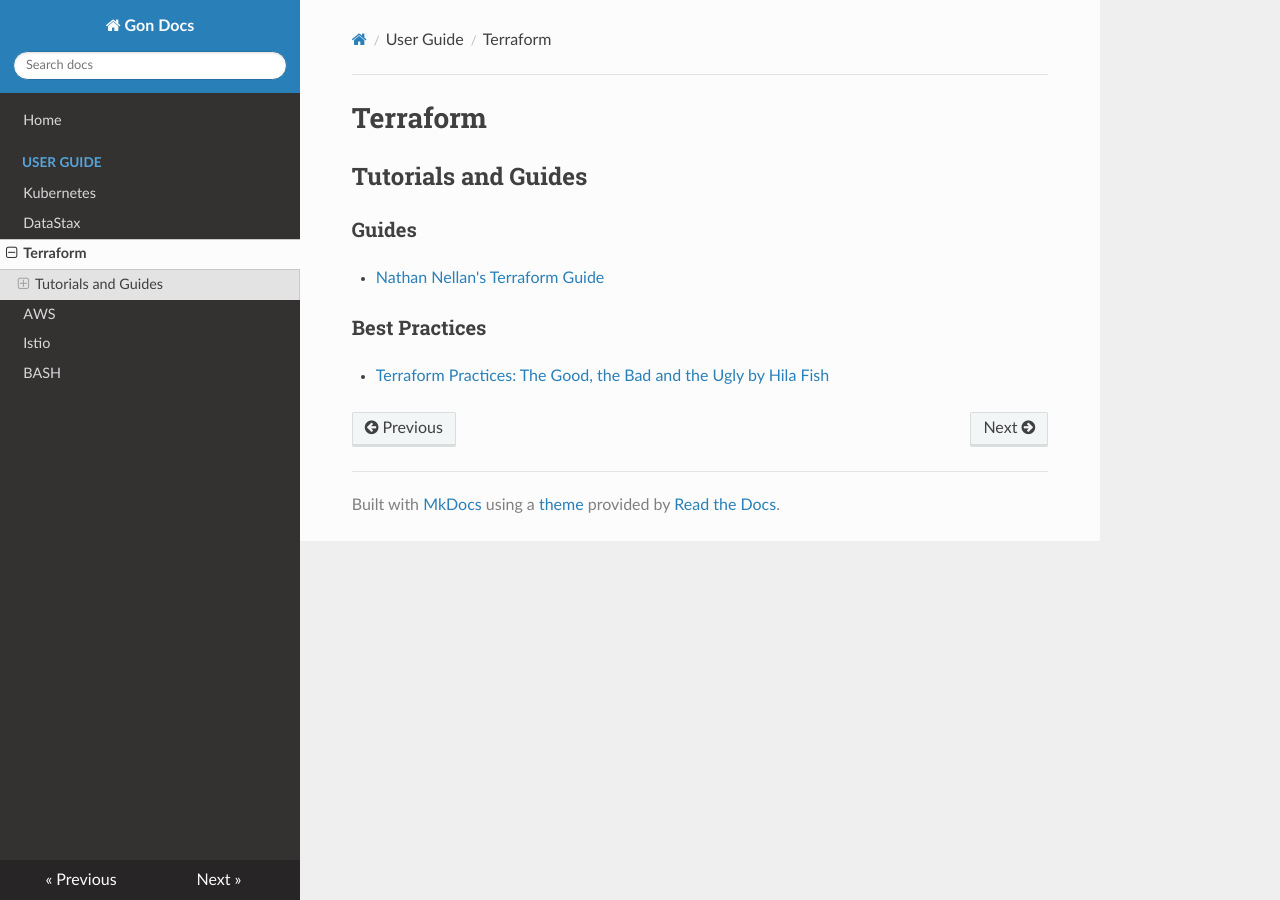
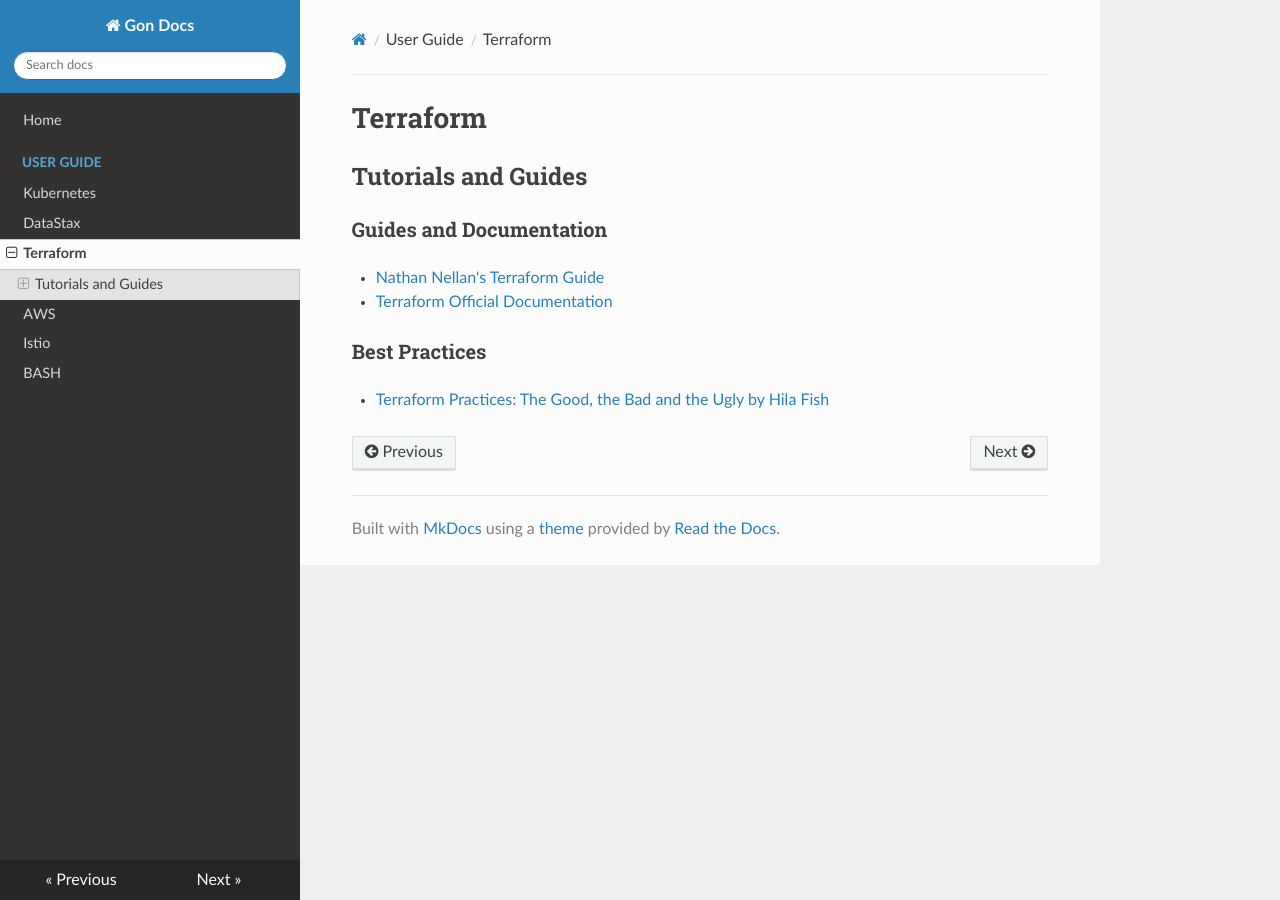
Before and after one commit to gonkun/gonkun, an MkDocs documentation site: the page built from docs/terraform.md, in a window 1280 px wide. Built offline with MkDocs 1.6.1, drawn with Linux system fonts in a browser that asks for light colours; nearby versions of some CDN libraries.

Commit message:
Adding Terraform documentation

```diff
--- a/docs/terraform.md
+++ b/docs/terraform.md
@@ -3,8 +3,9 @@
 
 ## Tutorials and Guides
 
-### Guides
+### Guides and Documentation
 - [Nathan Nellan's Terraform Guide](https://github.com/nnellans/terraform-guide)
+- [Terraform Official Documentation](https://developer.hashicorp.com/terraform/docs)
 
 ### Best Practices
 - [Terraform Practices: The Good, the Bad and the Ugly by Hila Fish](https://www.youtube.com/watch?v=xGYPbrbHBls)
```
Also changed, not shown: site/index.html, site/search/search_index.json, site/terraform/index.html, 1 other file.
